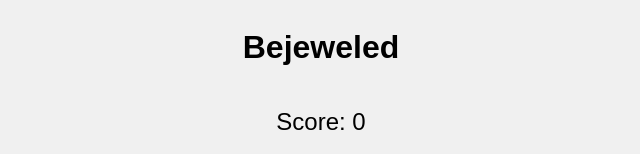
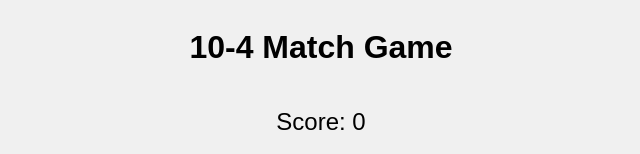
Before and after one commit to michaelnguyenwex/104bejeweled, a plain HTML site: page index.html in a window 1280 px wide. Shown: the top 154 px of the page, without its empty margins (319-959 px from the left). Drawn offline with Linux system fonts and the light colour scheme.

Commit message:
Update game title and header to reflect "10-4 Match Game"

```diff
--- a/index.html
+++ b/index.html
@@ -3,7 +3,7 @@
 <head>
     <meta charset="UTF-8">
     <meta name="viewport" content="width=device-width, initial-scale=1.0">
-    <title>Bejeweled Game</title>
+    <title>10-4 Match Game</title>
     <style>
         body {
             display: flex;
@@ -87,7 +87,7 @@
     </style>
 </head>
 <body>
-    <h1>Bejeweled</h1>
+    <h1>10-4 Match Game</h1>
     <div id="score">Score: <span id="score-value">0</span></div>
     <div id="game-board"></div>
 
```
